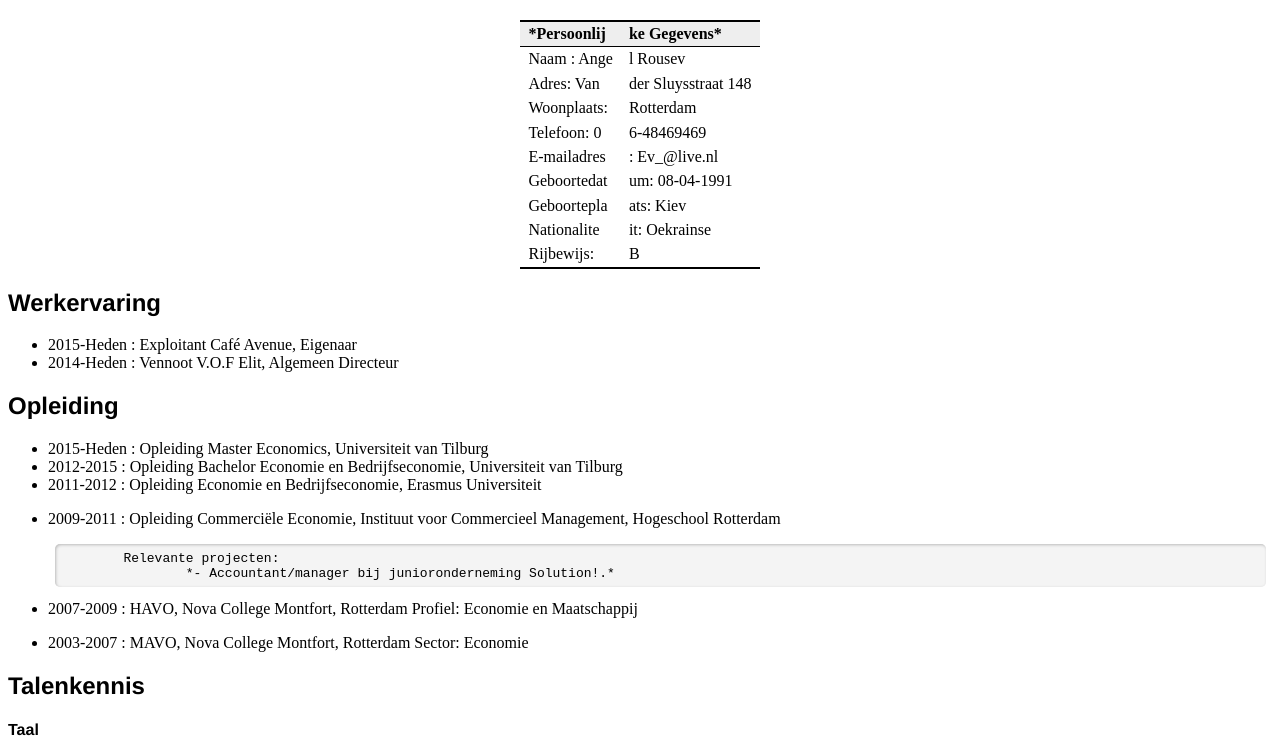
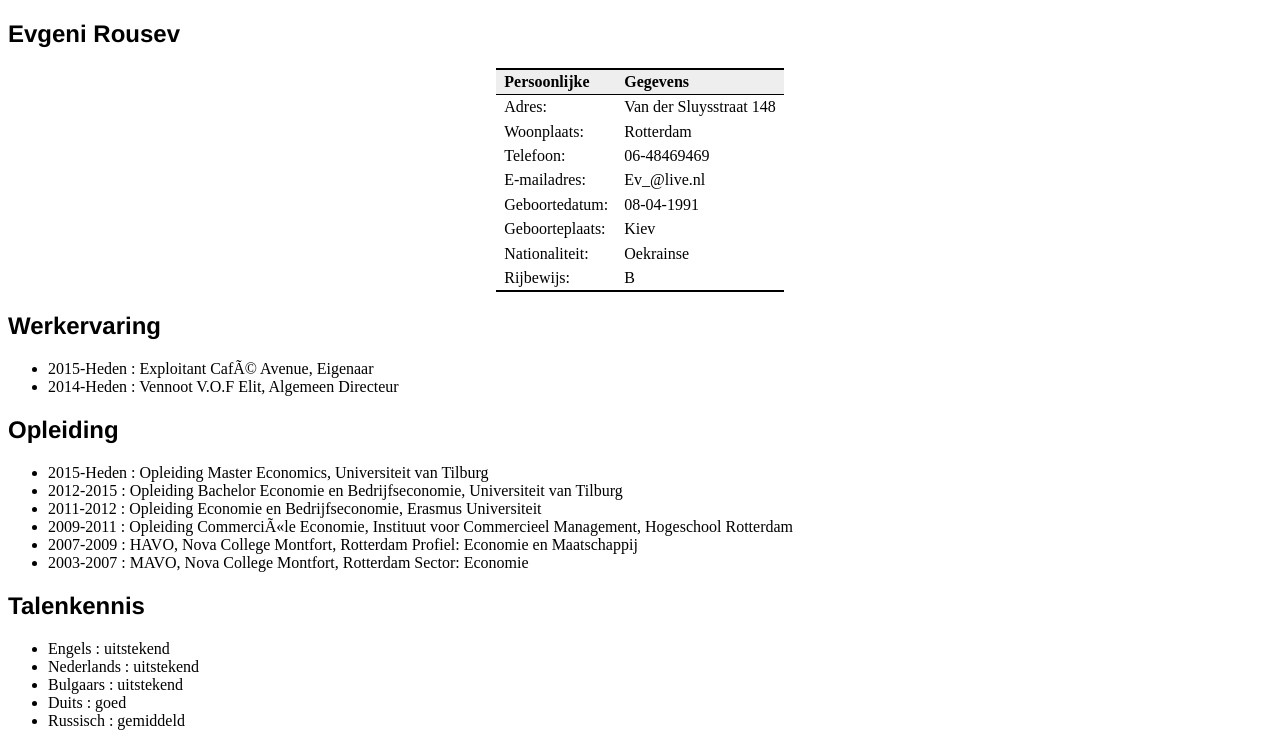
Before and after one commit to 8701/sos, a plain HTML site: page index.html in a window 1280 px wide. Shown: the part 60-800 px from the top of the page. Drawn offline with Linux system fonts and the light colour scheme.

Commit message:
Update index.html

```diff
--- a/index.html
+++ b/index.html
@@ -10,47 +10,44 @@
 </head>
 <body>
 <h1 id="curriculum-vitae"><strong>CURRICULUM VITAE</strong></h1>
+<h2 id="evgeni-rousev"><strong>Evgeni Rousev</strong></h2>
 <table>
 <thead>
 <tr class="header">
-<th align="left">*Persoonlij</th>
-<th align="left">ke Gegevens*</th>
+<th align="left">Persoonlijke</th>
+<th align="left">Gegevens</th>
 </tr>
 </thead>
 <tbody>
 <tr class="odd">
-<td align="left">Naam : Ange</td>
-<td align="left">l Rousev</td>
+<td align="left">Adres:</td>
+<td align="left">Van der Sluysstraat 148</td>
 </tr>
 <tr class="even">
-<td align="left">Adres: Van</td>
-<td align="left">der Sluysstraat 148</td>
-</tr>
-<tr class="odd">
 <td align="left">Woonplaats:</td>
 <td align="left">Rotterdam</td>
 </tr>
+<tr class="odd">
+<td align="left">Telefoon:</td>
+<td align="left">06-48469469</td>
+</tr>
 <tr class="even">
-<td align="left">Telefoon: 0</td>
-<td align="left">6-48469469</td>
+<td align="left">E-mailadres:</td>
+<td align="left">Ev_<span class="citation">@live.nl</span></td>
 </tr>
 <tr class="odd">
-<td align="left">E-mailadres</td>
-<td align="left">: Ev_<span class="citation">@live.nl</span></td>
+<td align="left">Geboortedatum:</td>
+<td align="left">08-04-1991</td>
 </tr>
 <tr class="even">
-<td align="left">Geboortedat</td>
-<td align="left">um: 08-04-1991</td>
+<td align="left">Geboorteplaats:</td>
+<td align="left">Kiev</td>
 </tr>
 <tr class="odd">
-<td align="left">Geboortepla</td>
-<td align="left">ats: Kiev</td>
+<td align="left">Nationaliteit:</td>
+<td align="left">Oekrainse</td>
 </tr>
 <tr class="even">
-<td align="left">Nationalite</td>
-<td align="left">it: Oekrainse</td>
-</tr>
-<tr class="odd">
 <td align="left">Rijbewijs:</td>
 <td align="left">B</td>
 </tr>
@@ -58,7 +55,7 @@
 </table>
 <h2 id="werkervaring"><strong>Werkervaring</strong></h2>
 <ul>
-<li>2015-Heden : Exploitant Café Avenue, Eigenaar</li>
+<li>2015-Heden : Exploitant CafÃ© Avenue, Eigenaar</li>
 <li>2014-Heden : Vennoot V.O.F Elit, Algemeen Directeur</li>
 </ul>
 <h2 id="opleiding"><strong>Opleiding</strong></h2>
@@ -66,20 +63,19 @@
 <li>2015-Heden : Opleiding Master Economics, Universiteit van Tilburg</li>
 <li>2012-2015 : Opleiding Bachelor Economie en Bedrijfseconomie, Universiteit van Tilburg</li>
 <li>2011-2012 : Opleiding Economie en Bedrijfseconomie, Erasmus Universiteit</li>
-<li><p>2009-2011 : Opleiding Commerciële Economie, Instituut voor Commercieel Management, Hogeschool Rotterdam</p>
-<pre><code>        Relevante projecten:
-                *- Accountant/manager bij junioronderneming Solution!.*</code></pre></li>
+<li>2009-2011 : Opleiding CommerciÃ«le Economie, Instituut voor Commercieel Management, Hogeschool Rotterdam</li>
 <li>2007-2009 : HAVO, Nova College Montfort, Rotterdam Profiel: Economie en Maatschappij</li>
-<li><p>2003-2007 : MAVO, Nova College Montfort, Rotterdam Sector: Economie</p></li>
+<li>2003-2007 : MAVO, Nova College Montfort, Rotterdam Sector: Economie</li>
 </ul>
 <h2 id="talenkennis"><strong>Talenkennis</strong></h2>
-<h4 id="taal">Taal</h4>
 <ul>
-<li>Engels : uitstekend</li>
+<li>Engels : uitstekend<br />
+</li>
 <li>Nederlands : uitstekend</li>
 <li>Bulgaars : uitstekend</li>
-<li>Duits : goed<br /></li>
-<li>Russisch : matig</li>
+<li>Duits : goed<br />
+</li>
+<li>Russisch : gemiddeld</li>
 </ul>
 <h2 id="kennis-van-computerprogrammas"><strong>Kennis van computerprogramma's</strong></h2>
 <ul>
```
